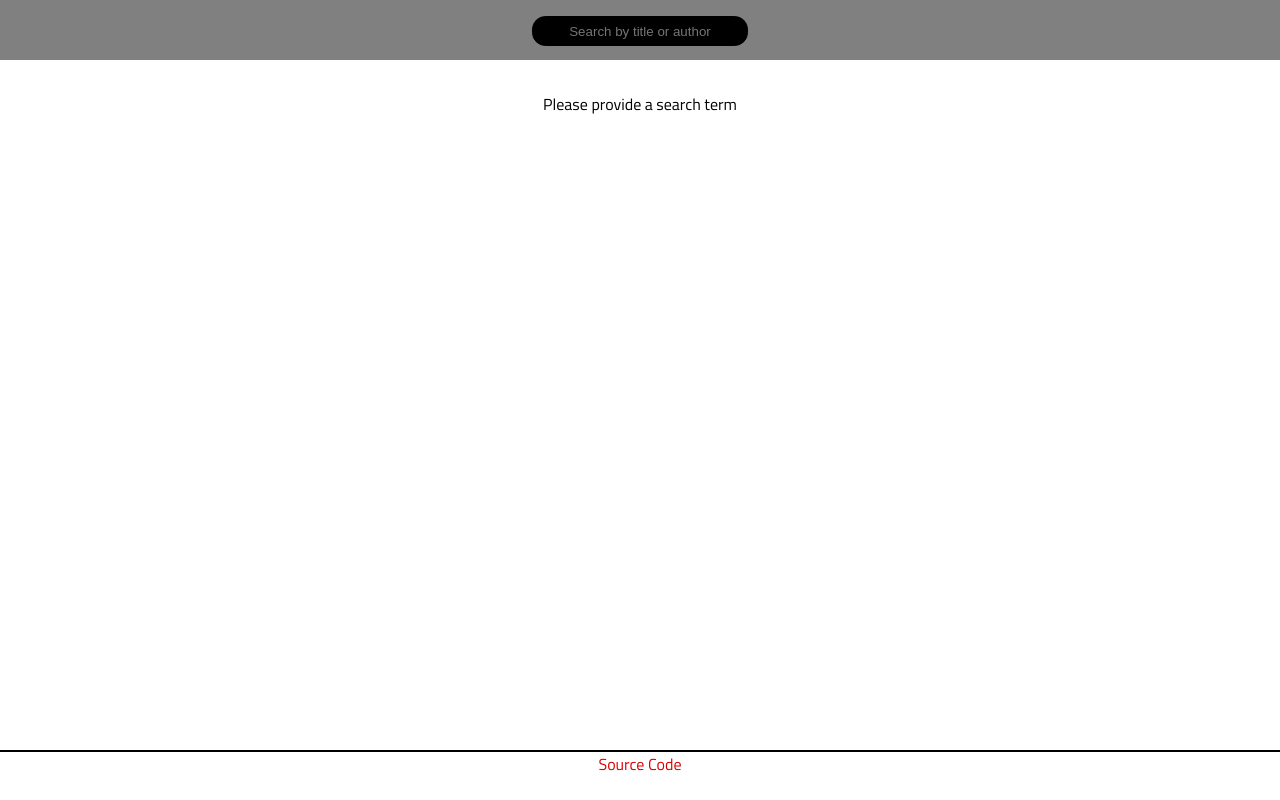
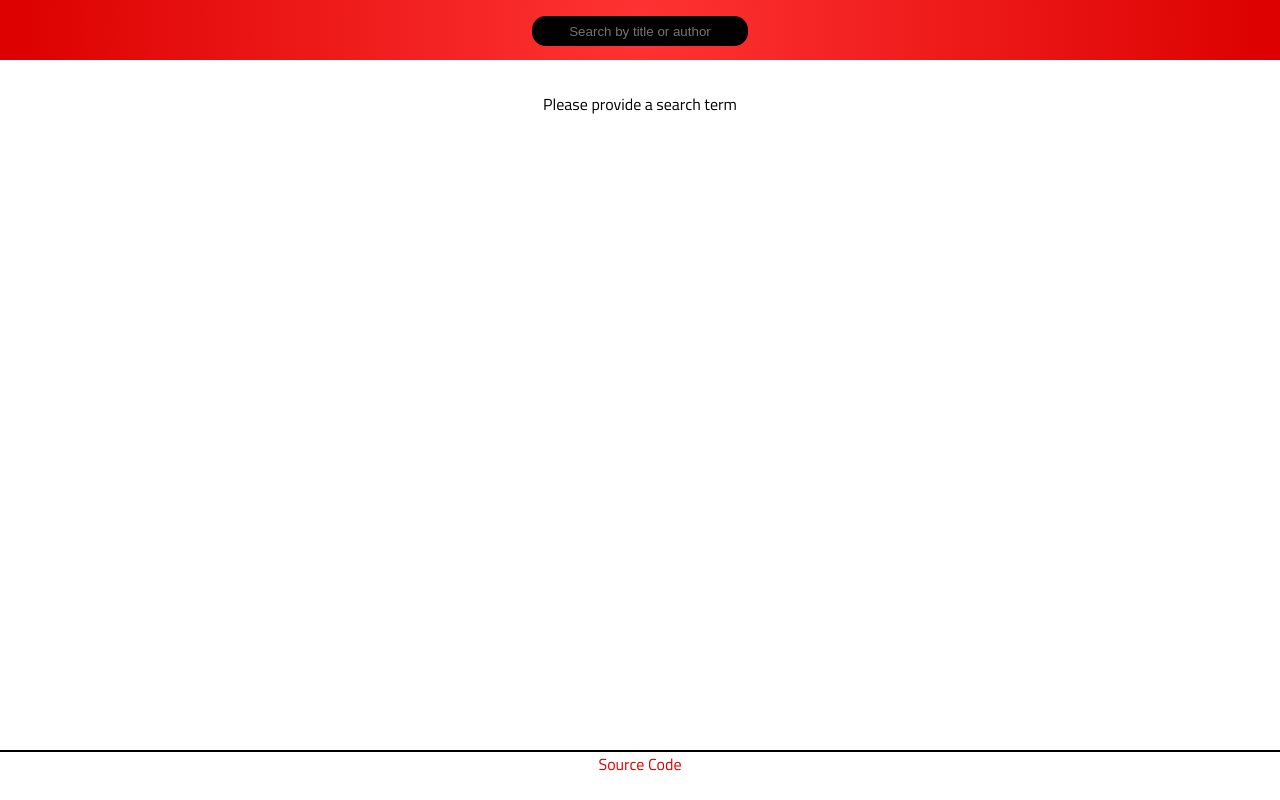
Before and after one commit to ZumDeWald/ChinguBookFinder, a React app in the folder book-finder/: page / in a window 1280 px wide. Built offline with nearby package versions, Linux system fonts and the light colour scheme.

Commit message:
Minor style updates

```diff
--- a/book-finder/src/stylesheets/App.css
+++ b/book-finder/src/stylesheets/App.css
@@ -52,8 +52,8 @@ a:active {
   grid-column: c1 / c2;
   grid-row: r1 / r2;
   width: 100%;
-  margin: 0 auto;
-  background-color: gray;
+  margin: 0;
+  background: radial-gradient(circle at 50%, var(--color-light), var(--color-main));
 }
 
 .search-bar {
```
